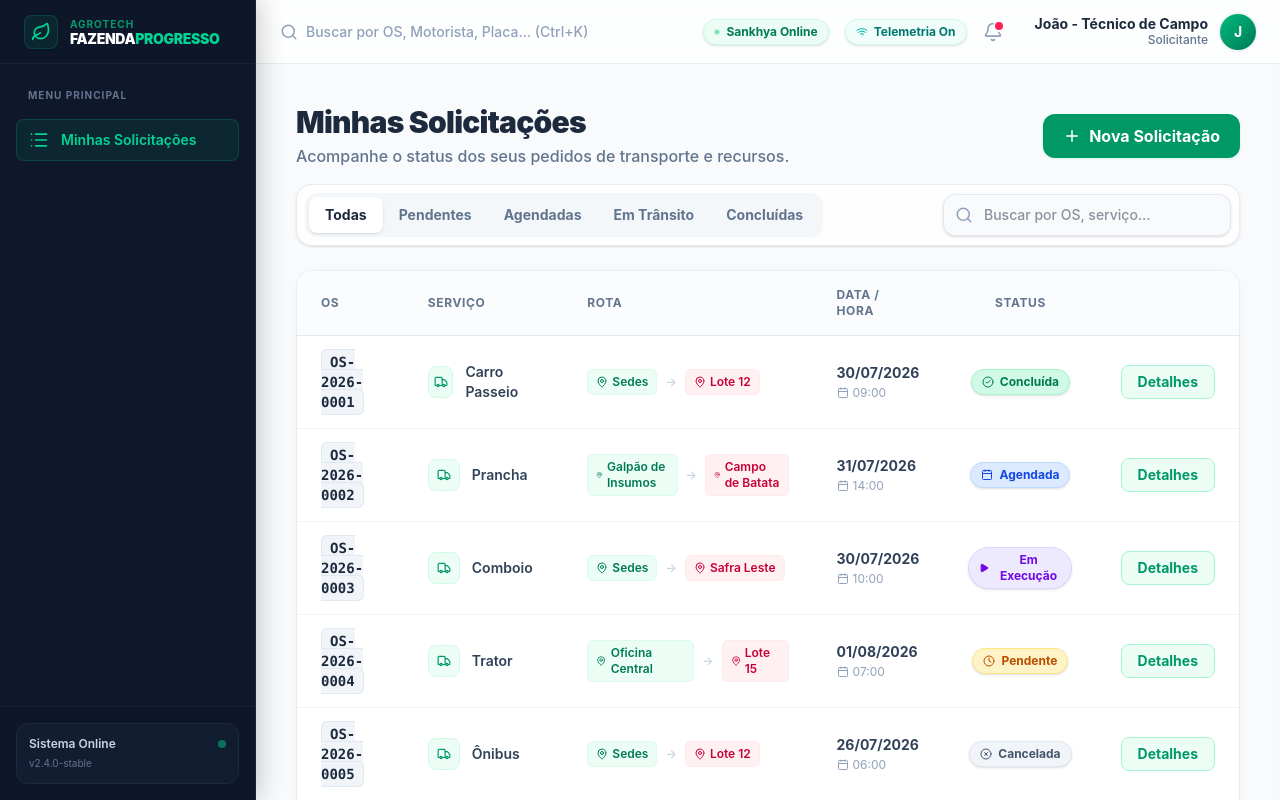
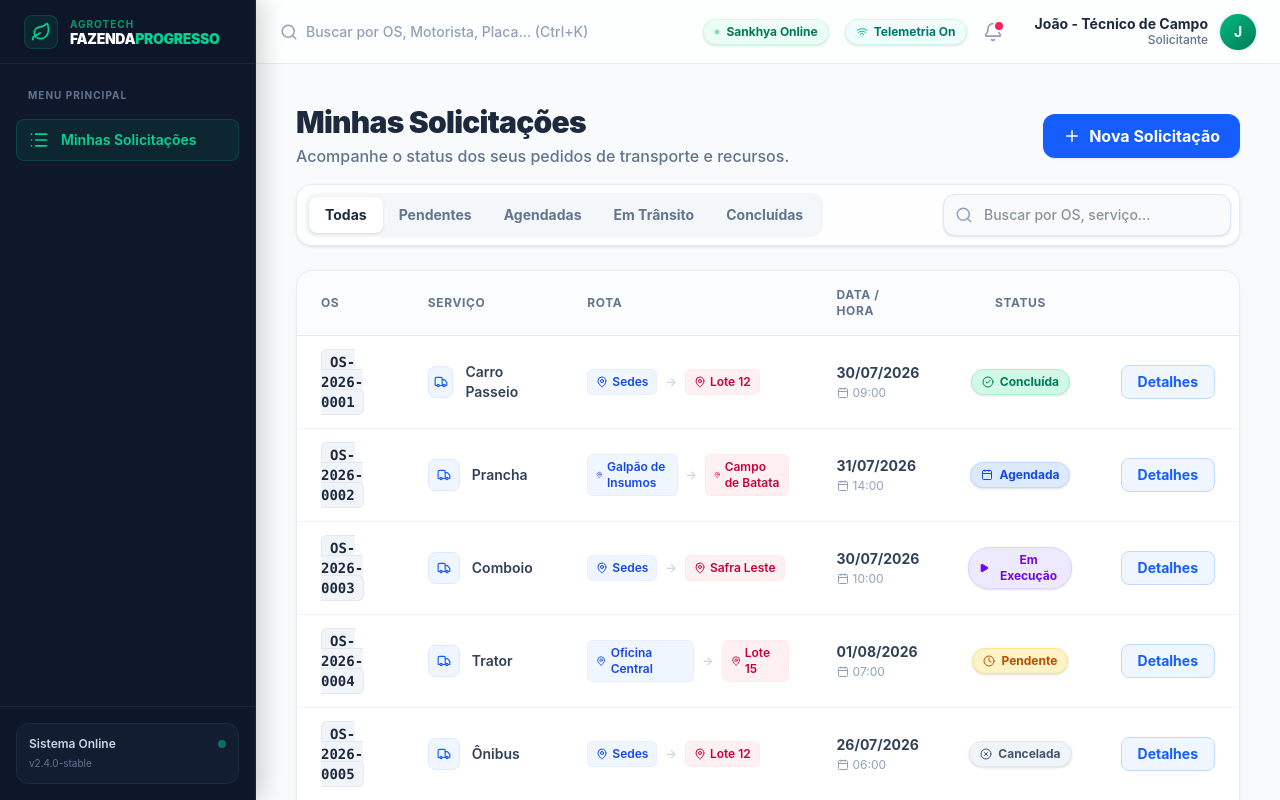
Before and after one commit to roocosta98/admin_fazenda_progresso, a React (Vite) app: page / in a window 1280 px wide. Both pictures are taken after typing "name@example.com", "Sample123" into the empty fields and a click on the button "Entrar na plataforma". Built offline with nearby package versions, Linux system fonts and the light colour scheme.

Commit message:
style: atualiza botao Nova Solicitacao para azul e ajusta placeholder de observacoes

```diff
--- a/src/pages/solicitante/MinhasSolicitacoes.tsx
+++ b/src/pages/solicitante/MinhasSolicitacoes.tsx
@@ -44,7 +44,7 @@ export const MinhasSolicitacoes = () => {
       accessor: 'tipoServico' as keyof SolicitacaoTransporte,
       render: (row: SolicitacaoTransporte) => (
         <span className="flex items-center text-slate-700 font-semibold text-sm">
-          <div className="w-8 h-8 rounded-lg bg-emerald-50 text-emerald-600 flex items-center justify-center mr-3 border border-emerald-100">
+          <div className="w-8 h-8 rounded-lg bg-blue-50 text-blue-600 flex items-center justify-center mr-3 border border-blue-100">
             <Truck size={14} />
           </div>
           {row.tipoServico}
@@ -55,7 +55,7 @@ export const MinhasSolicitacoes = () => {
       header: 'Rota',
       render: (row: SolicitacaoTransporte) => (
         <div className="flex items-center gap-2 text-xs font-semibold">
-          <span className="bg-emerald-50 text-emerald-700 px-2 py-1 rounded-md border border-emerald-100/50 flex items-center"><MapPin size={12} className="mr-1"/> {row.origem}</span>
+          <span className="bg-blue-50 text-blue-700 px-2 py-1 rounded-md border border-blue-100/50 flex items-center"><MapPin size={12} className="mr-1"/> {row.origem}</span>
           <span className="text-slate-300">&rarr;</span>
           <span className="bg-rose-50 text-rose-700 px-2 py-1 rounded-md border border-rose-100/50 flex items-center"><MapPin size={12} className="mr-1"/> {row.destino}</span>
         </div>
@@ -79,7 +79,7 @@ export const MinhasSolicitacoes = () => {
       header: '',
       align: 'right' as const,
       render: () => (
-        <button className="text-emerald-600 hover:text-emerald-700 font-bold text-sm bg-emerald-50 hover:bg-emerald-100 px-4 py-1.5 rounded-lg transition-colors border border-emerald-200">
+        <button className="text-blue-600 hover:text-blue-700 font-bold text-sm bg-blue-50 hover:bg-blue-100 px-4 py-1.5 rounded-lg transition-colors border border-blue-200">
           Detalhes
         </button>
       )
@@ -97,7 +97,7 @@ export const MinhasSolicitacoes = () => {
 
           <button
             onClick={() => setNovaSolOpen(true)}
-            className="inline-flex justify-center items-center px-5 py-2.5 bg-emerald-600 text-white rounded-xl font-bold hover:bg-emerald-500 transition-colors shadow-sm hover:shadow-emerald-500/20 shadow-emerald-500/10 w-full sm:w-auto whitespace-nowrap"
+            className="inline-flex justify-center items-center px-5 py-2.5 bg-blue-600 text-white rounded-xl font-bold hover:bg-blue-700 transition-colors shadow-sm hover:shadow-blue-500/20 shadow-blue-500/10 w-full sm:w-auto whitespace-nowrap"
           >
             <Plus size={18} className="mr-2" /> Nova Solicitação
           </button>
@@ -132,7 +132,7 @@ export const MinhasSolicitacoes = () => {
               value={busca}
               onChange={(e) => setBusca(e.target.value)}
               placeholder="Buscar por OS, serviço..."
-              className="block w-full pl-10 pr-3 py-2.5 border border-slate-200 rounded-xl focus:ring-2 focus:ring-emerald-500/20 focus:border-emerald-500 bg-slate-50 shadow-sm transition-all text-sm font-medium"
+              className="block w-full pl-10 pr-3 py-2.5 border border-slate-200 rounded-xl focus:ring-2 focus:ring-blue-500/20 focus:border-blue-500 bg-slate-50 shadow-sm transition-all text-sm font-medium"
             />
           </div>
         </div>
--- a/src/pages/solicitante/components/NovaSolicitacaoDrawer.tsx
+++ b/src/pages/solicitante/components/NovaSolicitacaoDrawer.tsx
@@ -641,7 +641,7 @@ export const NovaSolicitacaoDrawer = ({ isOpen, onClose, onSuccess }: NovaSolici
                     </label>
                     <textarea
                       rows={3}
-                      placeholder="Instruções para o motorista, pontos de referência..."
+                      placeholder="Ex: Passar primeiro no Pivô 01, depois Pivô 04. Carga sensível a chuva, se possivel antes das 12h"
                       className="w-full border border-slate-300 rounded-xl px-4 py-3 text-sm focus:ring-4 focus:ring-blue-500/10 focus:border-blue-600 resize-none shadow-sm"
                       value={observacoes}
                       onChange={(e) => setObservacoes(e.target.value)}
```
